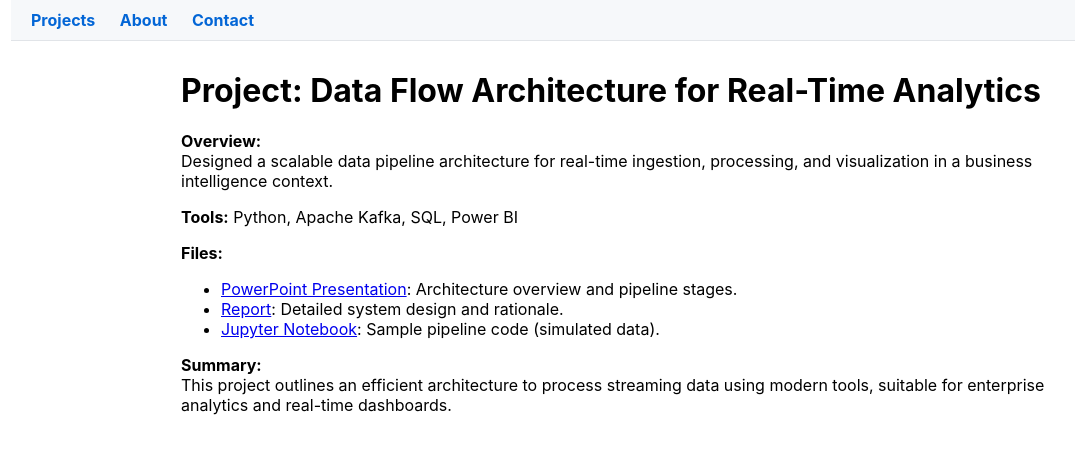
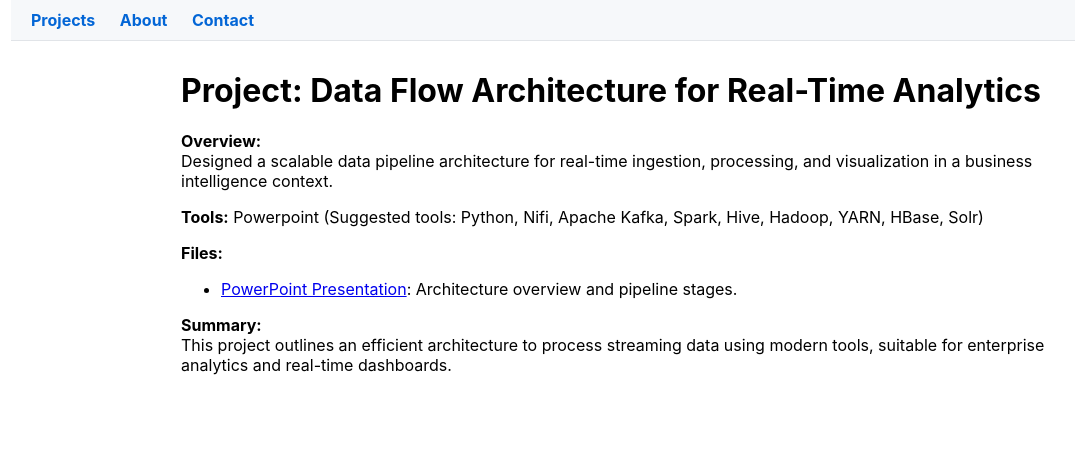
Before and after one commit to BADKINS17/ProjectShowcase, a Jekyll site: the page built from DataFlowArchitecture/index.md, in a window 1280 px wide. Shown: the top 454 px of the page, without its empty margins (9-1084 px from the left). Built offline with Jekyll 4.4.1, drawn with Linux system fonts in a browser that asks for light colours; our own code applies the rules of GitHub Pages for plain Markdown files.

Commit message:
Update index.md

```diff
--- a/DataFlowArchitecture/index.md
+++ b/DataFlowArchitecture/index.md
@@ -3,13 +3,11 @@
 **Overview:**
 Designed a scalable data pipeline architecture for real-time ingestion, processing, and visualization in a business intelligence context.
 
-**Tools:** Python, Apache Kafka, SQL, Power BI
+**Tools:** Powerpoint (Suggested tools: Python, Nifi, Apache Kafka, Spark, Hive, Hadoop, YARN, HBase, Solr)
 
 **Files:**
 
 - [PowerPoint Presentation](https://github.com/BADKINS17/ProjectShowcase/blob/main/DataFlowArchitecture/DataFlowArchitecture.pptx): Architecture overview and pipeline stages.
-- [Report](https://github.com/BADKINS17/ProjectShowcase/blob/main/DataFlowArchitecture/DataFlowArchitecture.docx): Detailed system design and rationale.
-- [Jupyter Notebook](https://github.com/BADKINS17/ProjectShowcase/blob/main/DataFlowArchitecture/DataFlowArchitecture.ipynb): Sample pipeline code (simulated data).
 
 **Summary:**
 This project outlines an efficient architecture to process streaming data using modern tools, suitable for enterprise analytics and real-time dashboards.
```
